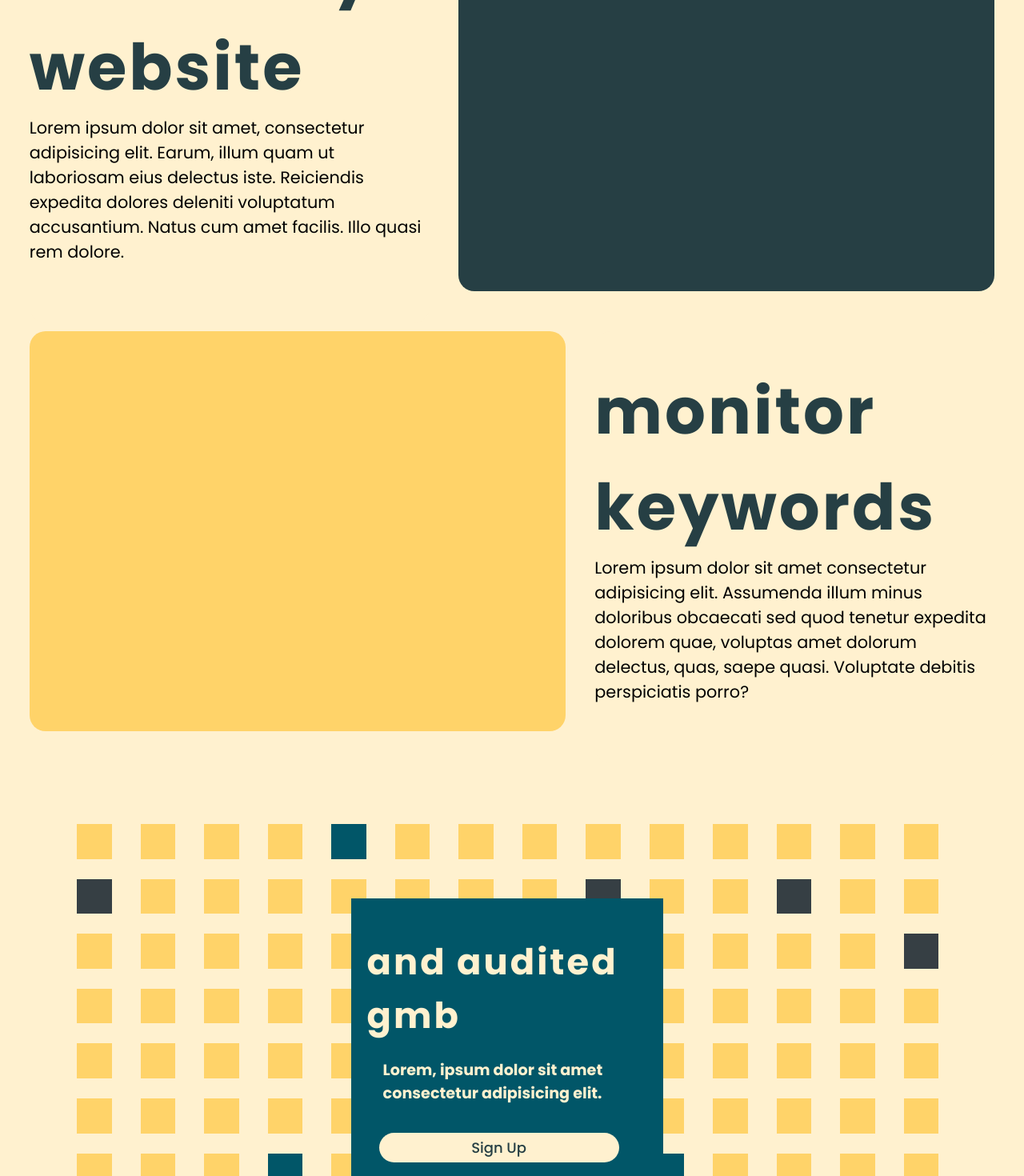
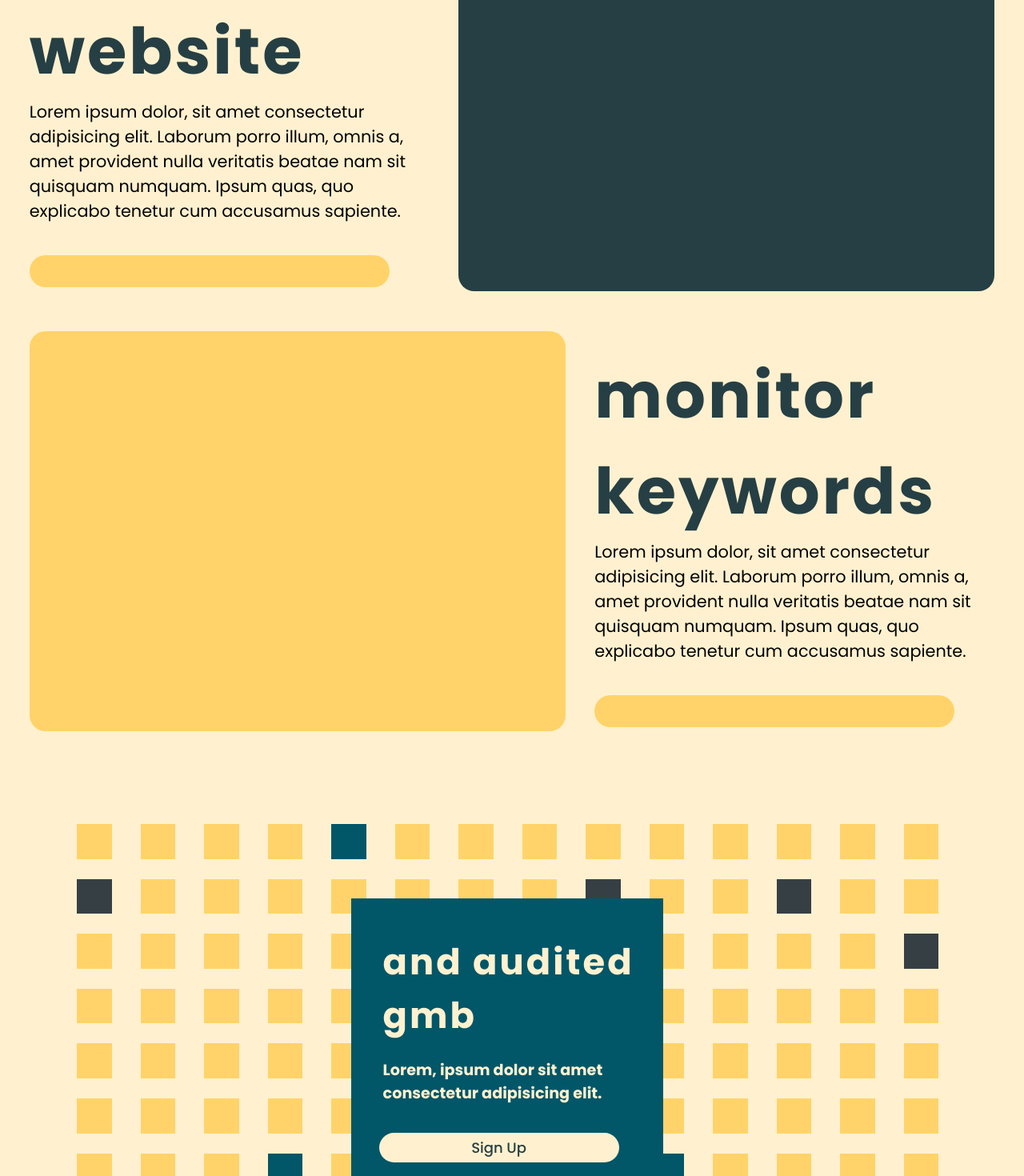
Before and after one commit to SuhaibGit/Seo_Tool, a React (Vite) app: page / in a window 1280 px wide. Shown: the part 2320-3790 px from the top of the page at 80% size. Built offline with nearby package versions, Linux system fonts and the light colour scheme.

Commit message:
hero-sec

```diff
--- a/src/components/hero3.jsx
+++ b/src/components/hero3.jsx
@@ -11,6 +11,9 @@ const Hero3 = () => {
         <div className='in-box2'>
             <h1>use grid search</h1>
             <p>Lorem ipsum dolor, sit amet consectetur adipisicing elit. Laborum porro illum, omnis a, amet provident nulla veritatis beatae nam sit quisquam numquam. Ipsum quas, quo explicabo tenetur cum accusamus sapiente.</p>
+            <div className='nav-button2'>
+                    <button></button>
+                </div>
         </div>
     </div>
     <Hero3_sub /> {/* Assuming this is another component */}
@@ -18,7 +21,10 @@ const Hero3 = () => {
         <div className='in-box' style={{ backgroundColor: "#ffd369" }}></div>
         <div className='in-box2'>
             <h1>monitor keywords</h1>
-            <p>Lorem ipsum dolor sit amet consectetur adipisicing elit. Assumenda illum minus doloribus obcaecati sed quod tenetur expedita dolorem quae, voluptas amet dolorum delectus, quas, saepe quasi. Voluptate debitis perspiciatis porro?</p>
+            <p>Lorem ipsum dolor, sit amet consectetur adipisicing elit. Laborum porro illum, omnis a, amet provident nulla veritatis beatae nam sit quisquam numquam. Ipsum quas, quo explicabo tenetur cum accusamus sapiente.</p>
+            <div className='nav-button2'>
+                    <button></button>
+                </div>
         </div>
     </div>
     <Hero4/>
--- a/src/components/hero3_sub.jsx
+++ b/src/components/hero3_sub.jsx
@@ -5,7 +5,10 @@ const Hero3_sub = () => {
     <div className='in-cont'>
             <div className='in-box2'>
               <h1>crawl any website</h1>
-              <p>Lorem ipsum dolor sit amet, consectetur adipisicing elit. Earum, illum quam ut laboriosam eius delectus iste. Reiciendis expedita dolores deleniti voluptatum accusantium. Natus cum amet facilis. Illo quasi rem dolore.</p>
+              <p>Lorem ipsum dolor, sit amet consectetur adipisicing elit. Laborum porro illum, omnis a, amet provident nulla veritatis beatae nam sit quisquam numquam. Ipsum quas, quo explicabo tenetur cum accusamus sapiente.</p>
+              <div className='nav-button2'>
+                    <button></button>
+                </div>
             </div>
             <div className='in-box' style={{ backgroundColor: "#263f44" }}></div>
         </div>
--- a/src/styling/style.css
+++ b/src/styling/style.css
@@ -102,6 +102,7 @@ html, body {
     color: #263f44;
     font-size: 3.9rem;
     letter-spacing: 3px;
+    font-family: 'Poppins', sans-serif;
 
   }
   .in-cont{
@@ -123,14 +124,17 @@ html, body {
     width: 500px;
     background-color: #fff1cf;
     border-radius: 20px;
-    padding-top: 40px;
+    padding-top: 20px;
+
   }
   .in-box2 h1{
     text-align: left;
     font-size: 5rem;
+    font-family: 'Poppins', sans-serif;
   }
   .in-box2 p{
     font-size: 1.3rem;
+    font-family: 'Poppins', sans-serif;
   }
 .hero4-m{
   position: relative;
@@ -185,12 +189,14 @@ html, body {
   font-size:2.8rem;
   text-Align:left;
   color:#fff1cf;
-  padding-Left:20p;
+  padding-Left:20px;
+  font-family: 'Poppins', sans-serif;
 }
 .boxed p{
   color: #fff1cf;
   font-size: 1.2rem;
   padding-left: 20px;
+  font-family: 'Poppins', sans-serif;
 }
 
 
@@ -210,5 +216,27 @@ html, body {
   font-weight: 500;
   display: flex;
   justify-content: center;
+  font-family: 'Poppins', sans-serif;
 
 }
+
+.nav-button2 {
+  display: flex;
+  justify-content: start;
+
+}
+.nav-button2 button {
+  background: #ffd369;
+  border-radius: 20px;
+  border: none;
+  height: 40px;
+  width: 450px;
+  color: #263f44;
+  padding: 5px;
+  font-size: 18px;
+  font-weight: 500;
+  display: flex;
+  justify-content: center;
+  font-family: 'Poppins', sans-serif;
+  margin-top: 40px;
+}
```
